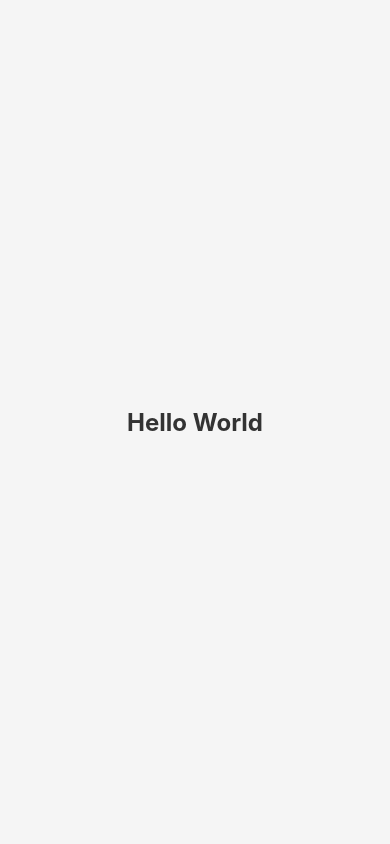
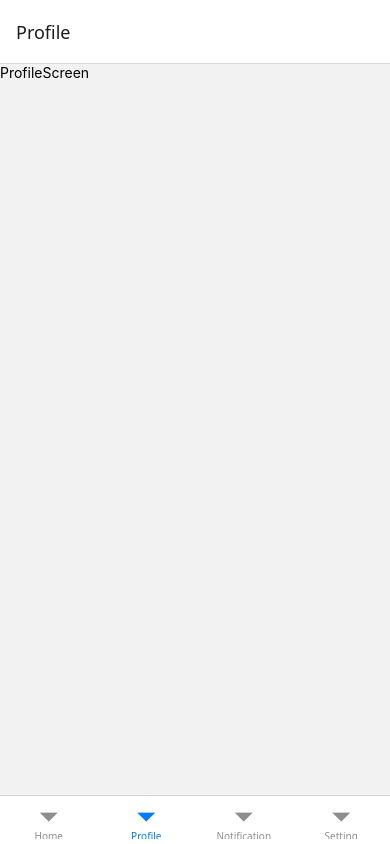
Before and after one commit to UsmanSagheer-dev/estateApp, a React Native app: screen /Profile in a window 390 px wide. Built offline with nearby package versions, Linux system fonts and the light colour scheme.

Commit message:
feat: Set up bottom navigation for navigation flow

```diff
--- a/App.tsx
+++ b/App.tsx
@@ -1,33 +1,11 @@
-/**
- * Sample React Native App
- * https://github.com/facebook/react-native
- *
- * @format
- */
-
-import React from 'react';
-import {SafeAreaView, Text, StyleSheet} from 'react-native';
-
-function App(): React.JSX.Element {
+import {NavigationContainer} from '@react-navigation/native';
+import MyTabs from './src/navigation/BottomTabNavigator';
+const App = () => {
   return (
-    <SafeAreaView style={styles.container}>
-      <Text style={styles.helloText}>Hello World</Text>
-    </SafeAreaView>
+    <NavigationContainer>
+      <MyTabs />
+    </NavigationContainer>
   );
-}
-
-const styles = StyleSheet.create({
-  container: {
-    flex: 1,
-    justifyContent: 'center',
-    alignItems: 'center',
-    backgroundColor: '#f5f5f5',
-  },
-  helloText: {
-    fontSize: 24,
-    fontWeight: 'bold',
-    color: '#333',
-  },
-});
+};
 
 export default App;
--- a/assets/images/images.jsx
+++ b/assets/images/images.jsx
@@ -1,4 +1,6 @@
 import splash from '../images/splashimage.png'
+import homeIcon from "../images/homeicon.png"
 export const Images={
 SPLACH:splash,
+HOME_ICON:homeIcon
 }
--- a/index.js
+++ b/index.js
@@ -5,5 +5,9 @@
 import {AppRegistry} from 'react-native';
 import App from './App';
 import {name as appName} from './app.json';
+import { enableScreens } from 'react-native-screens';
+
+enableScreens();
+
 
 AppRegistry.registerComponent(appName, () => App);
--- a/src/navigation/BottomTabNavigator.jsx
+++ b/src/navigation/BottomTabNavigator.jsx
@@ -0,0 +1,18 @@
+import { createBottomTabNavigator } from '@react-navigation/bottom-tabs';
+import HomeScreen from '../screens/homescreen/HomeScreen';
+import Notification from '../screens/notification/Notification';
+import ProfileScreen from '../screens/profile/ProfileScreen';
+import SettingScreen from '../screens/setting/SettingScreen';
+const Tab = createBottomTabNavigator();
+
+function MyTabs() {
+  return (
+    <Tab.Navigator>
+      <Tab.Screen name="Home" component={HomeScreen} />
+      <Tab.Screen name="Profile" component={ProfileScreen} />
+      <Tab.Screen name="Notification" component={Notification} />
+      <Tab.Screen name="Setting" component={SettingScreen} />
+    </Tab.Navigator>
+  );
+}
+export default MyTabs
--- a/src/screens/homescreen/HomeScreen.jsx
+++ b/src/screens/homescreen/HomeScreen.jsx
@@ -0,0 +1,12 @@
+import { View, Text } from 'react-native'
+import React from 'react'
+
+const HomeScreen = () => {
+  return (
+    <View>
+      <Text>HomeScreen</Text>
+    </View>
+  )
+}
+
+export default HomeScreen
--- a/src/screens/notification/Notification.jsx
+++ b/src/screens/notification/Notification.jsx
@@ -0,0 +1,12 @@
+import { View, Text } from 'react-native'
+import React from 'react'
+
+const Notification = () => {
+  return (
+    <View>
+      <Text>Notification</Text>
+    </View>
+  )
+}
+
+export default Notification
--- a/src/screens/profile/ProfileScreen.jsx
+++ b/src/screens/profile/ProfileScreen.jsx
@@ -0,0 +1,12 @@
+import { View, Text } from 'react-native'
+import React from 'react'
+
+const ProfileScreen = () => {
+  return (
+    <View>
+      <Text>ProfileScreen</Text>
+    </View>
+  )
+}
+
+export default ProfileScreen
--- a/src/screens/setting/SettingScreen.jsx
+++ b/src/screens/setting/SettingScreen.jsx
@@ -0,0 +1,12 @@
+import { View, Text } from 'react-native'
+import React from 'react'
+
+const SettingScreen = () => {
+  return (
+    <View>
+      <Text>SettingScreen</Text>
+    </View>
+  )
+}
+
+export default SettingScreen
```
Also changed, not shown: package.json (+7 -1 lines), src/components/tabbarIcon/TabBarIcon.jsx (+25 -0 lines), src/navigation/AppNavigator.jsx (+13 -0 lines), assets/images/homeicon.png (added), 2 other files (tests, documents, lock files or other folders).
